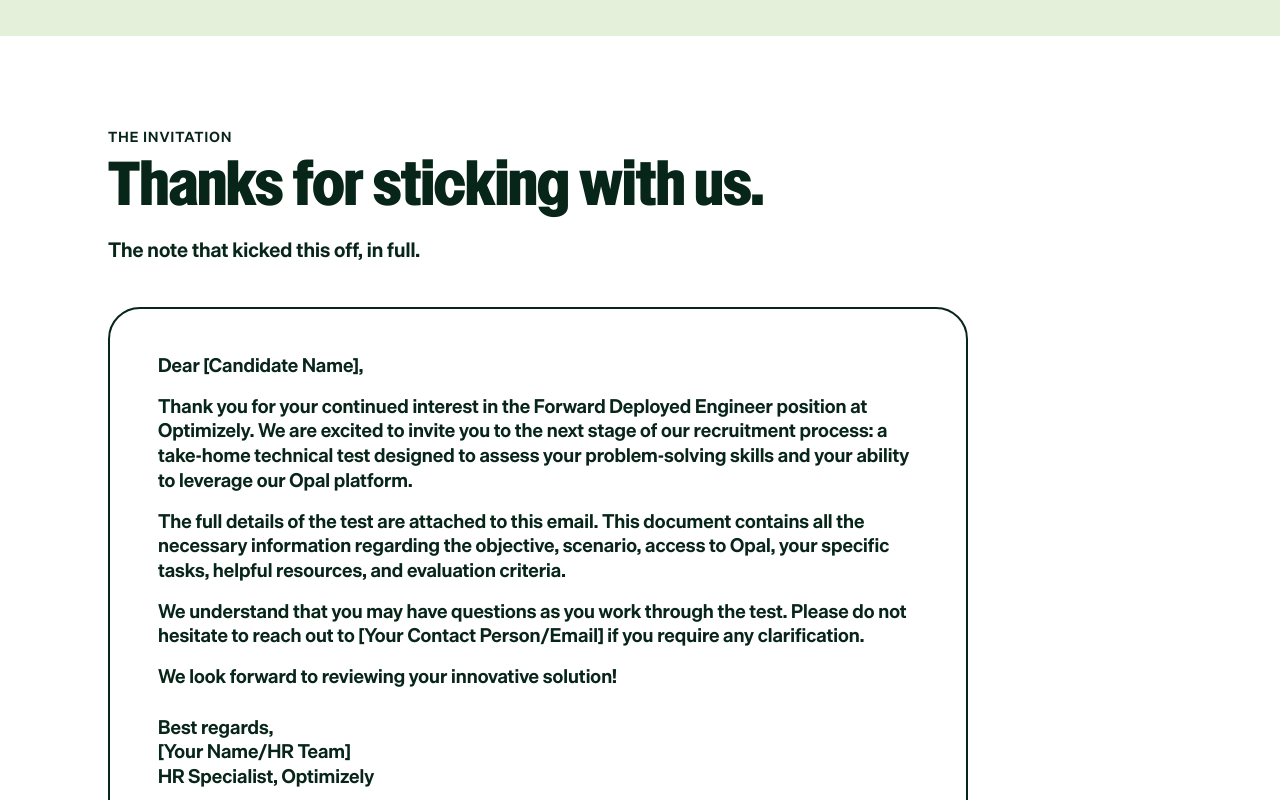
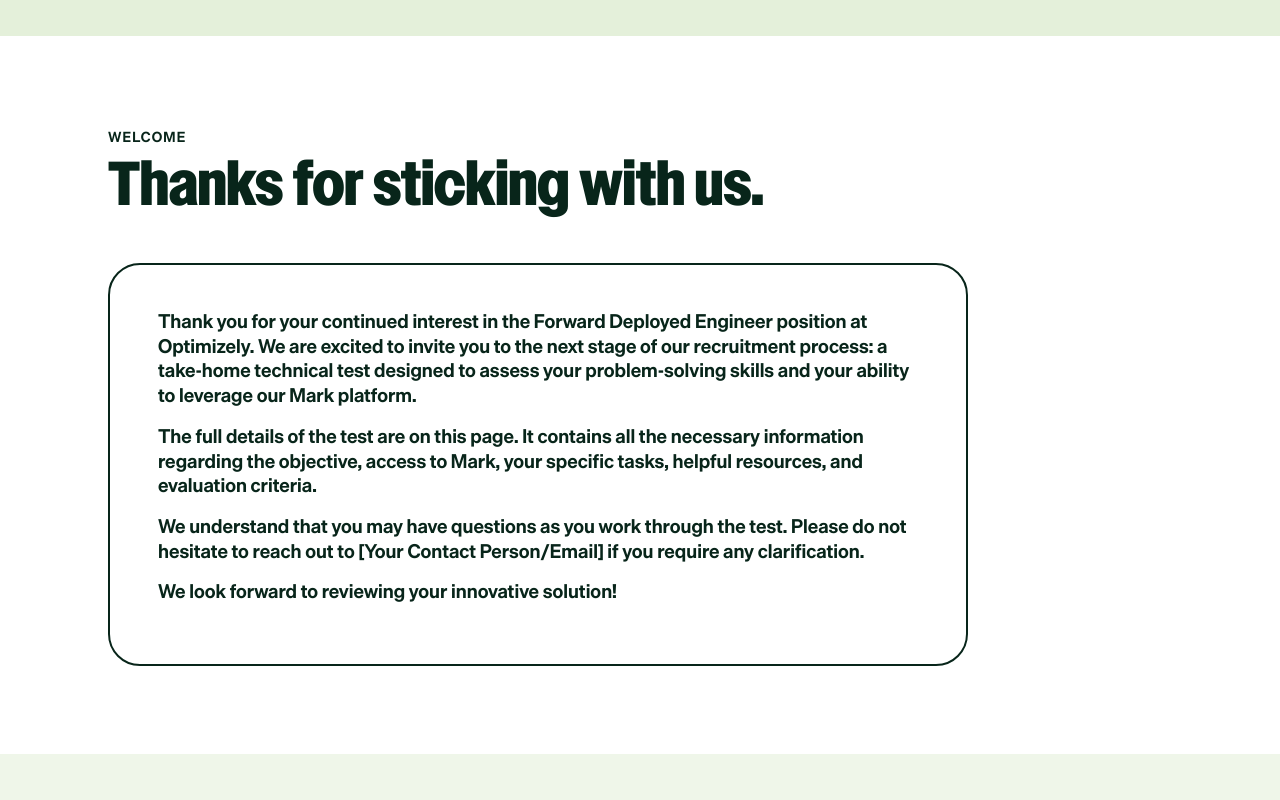
Before and after one commit to salmarciano-opti/fde-assessment, a plain HTML site: page index.html in a window 1280 px wide. Shown: the part 840-1640 px from the top of the page. Drawn offline with Linux system fonts and the light colour scheme.

Commit message:
Use welcome statement on original page

```diff
--- a/index.html
+++ b/index.html
@@ -59,7 +59,8 @@ section h2{font-size:clamp(34px,4.4vw,56px);margin-bottom:18px}
 
 /* letter */
 .letter{background:var(--n1);border:2px solid var(--fir);border-radius:var(--r);padding:44px 48px;max-width:860px}
-.letter p{margin-bottom:16px;font-size:19px}
+.letter p{margin-bottom:16px;font-size:19px;font-weight:400}
+.letter .ph{font-weight:700}
 .letter .sig{margin-top:26px}
 
 /* cards */
@@ -163,16 +164,14 @@ footer img{height:40px}
 
 <section id="invite">
   <div class="wrap">
-    <span class="eyebrow">The invitation</span>
+    <span class="eyebrow">Welcome</span>
     <h2>Thanks for sticking with us.</h2>
-    <p class="sub">The note that kicked this off, in full.</p>
+    <div style="height:26px"></div>
     <div class="letter">
-      <p><b>Dear [Candidate Name],</b></p>
-      <p>Thank you for your continued interest in the Forward Deployed Engineer position at Optimizely. We are excited to invite you to the next stage of our recruitment process: a take-home technical test designed to assess your problem-solving skills and your ability to leverage our Opal platform.</p>
-      <p>The full details of the test are attached to this email. This document contains all the necessary information regarding the objective, scenario, access to Opal, your specific tasks, helpful resources, and evaluation criteria.</p>
-      <p>We understand that you may have questions as you work through the test. Please do not hesitate to reach out to <b>[Your Contact Person/Email]</b> if you require any clarification.</p>
+      <p>Thank you for your continued interest in the Forward Deployed Engineer position at Optimizely. We are excited to invite you to the next stage of our recruitment process: a take-home technical test designed to assess your problem-solving skills and your ability to leverage our Mark platform.</p>
+      <p>The full details of the test are on this page. It contains all the necessary information regarding the objective, access to Mark, your specific tasks, helpful resources, and evaluation criteria.</p>
+      <p>We understand that you may have questions as you work through the test. Please do not hesitate to reach out to <span class="ph">[Your Contact Person/Email]</span> if you require any clarification.</p>
       <p>We look forward to reviewing your innovative solution!</p>
-      <p class="sig">Best regards,<br><b>[Your Name/HR Team]</b><br>HR Specialist, Optimizely</p>
     </div>
   </div>
 </section>
```
